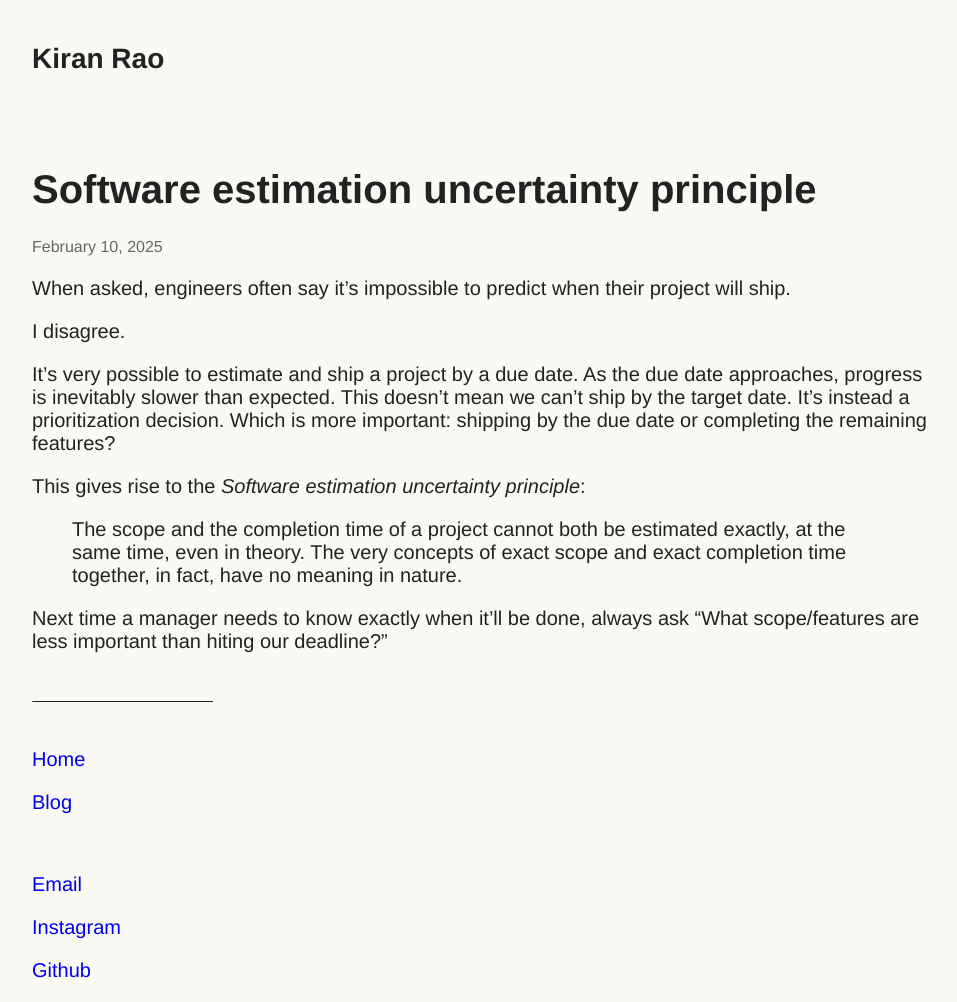
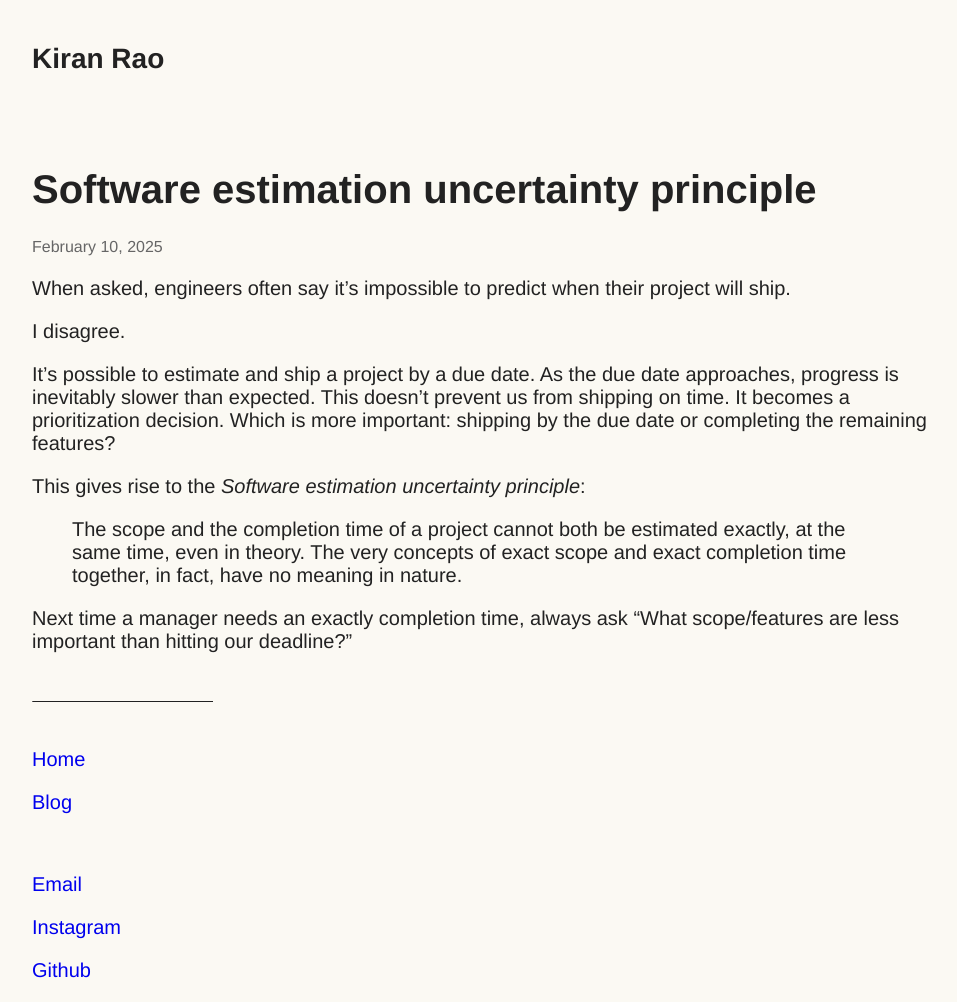
Before and after one commit to Kiran-Rao/kiran-rao.github.io, a Jekyll site: the page built from docs/_posts/2025-02-11-software_uncertainty.md, in a window 1280 px wide. Shown: the whole page, without its empty margins (160-1117 px from the left). Built offline with Jekyll 4.4.1, drawn with Linux system fonts in a browser that asks for light colours.

Commit message:
Spelling/grammar/concise

```diff
--- a/docs/_posts/2025-02-11-software_uncertainty.md
+++ b/docs/_posts/2025-02-11-software_uncertainty.md
@@ -9,14 +9,14 @@ When asked, engineers often say it's impossible to predict when their project wi
 
 I disagree.
 
-It's very possible to estimate and ship a project by a due date.
+It's possible to estimate and ship a project by a due date.
 As the due date approaches, progress is inevitably slower than expected.
-This doesn't mean we can't ship by the target date.
-It's instead a prioritization decision.
+This doesn't prevent us from shipping on time.
+It becomes a prioritization decision.
 Which is more important: shipping by the due date or completing the remaining features?
 
 This gives rise to the _Software estimation uncertainty principle_:
 
 > The scope and the completion time of a project cannot both be estimated exactly, at the same time, even in theory. The very concepts of exact scope and exact completion time together, in fact, have no meaning in nature.
 
-Next time a manager needs to know exactly when it'll be done, always ask "What scope/features are less important than hiting our deadline?"
+Next time a manager needs an exactly completion time, always ask "What scope/features are less important than hitting our deadline?"
```
